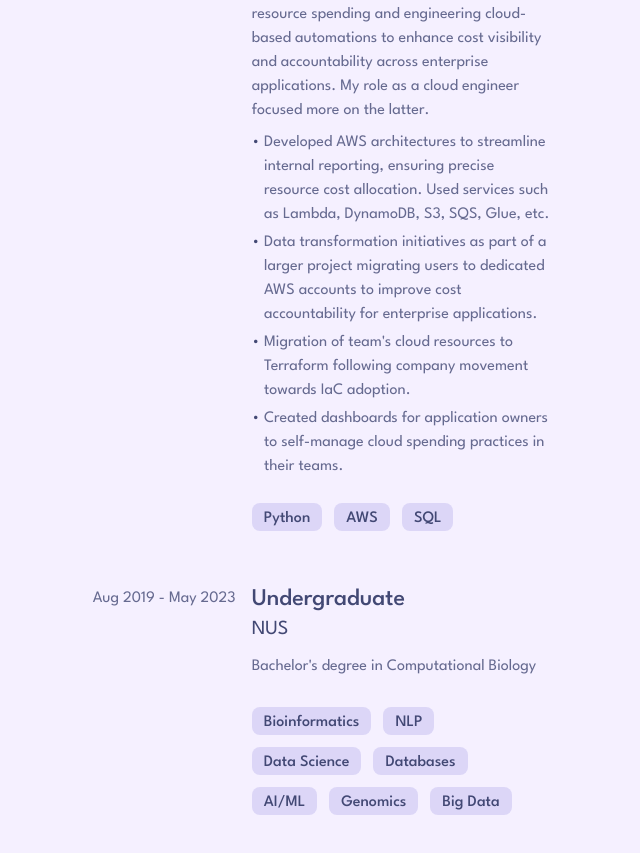
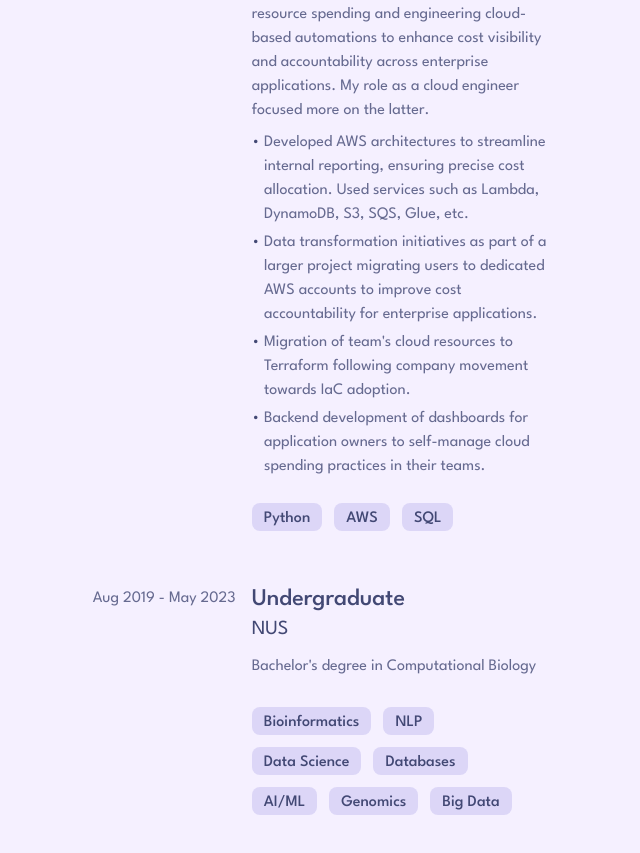
Before and after one commit to keithchewzk/heyitskeith, a React (Create React App) app: page / in a window 1280 px wide. Shown: the part 1685-2538 px from the top of the page, without its empty margins (522-1162 px from the left). Built offline with nearby package versions, Linux system fonts and the light colour scheme.

Commit message:
minor change to jobs content

```diff
--- a/src/components/Experience/constants.ts
+++ b/src/components/Experience/constants.ts
@@ -23,10 +23,10 @@ export const JOBS = [
     description:
       "Cloud Business Office aims to optimise resource management through analysis of resource spending and engineering cloud-based automations to enhance cost visibility and accountability across enterprise applications. My role as a cloud engineer focused more on the latter.",
     additionalDescription: [
-      "Developed AWS architectures to streamline internal reporting, ensuring precise resource cost allocation. Used services such as Lambda, DynamoDB, S3, SQS, Glue, etc.",
+      "Developed AWS architectures to streamline internal reporting, ensuring precise cost allocation. Used services such as Lambda, DynamoDB, S3, SQS, Glue, etc.",
       "Data transformation initiatives as part of a larger project migrating users to dedicated AWS accounts to improve cost accountability for enterprise applications.",
       "Migration of team's cloud resources to Terraform following company movement towards IaC adoption.",
-      "Created dashboards for application owners to self-manage cloud spending practices in their teams.",
+      "Backend development of dashboards for application owners to self-manage cloud spending practices in their teams.",
     ],
     dateRange: "Jul 2023 - Dec 2024",
     skills: ["Python", "AWS", "SQL"],
```
